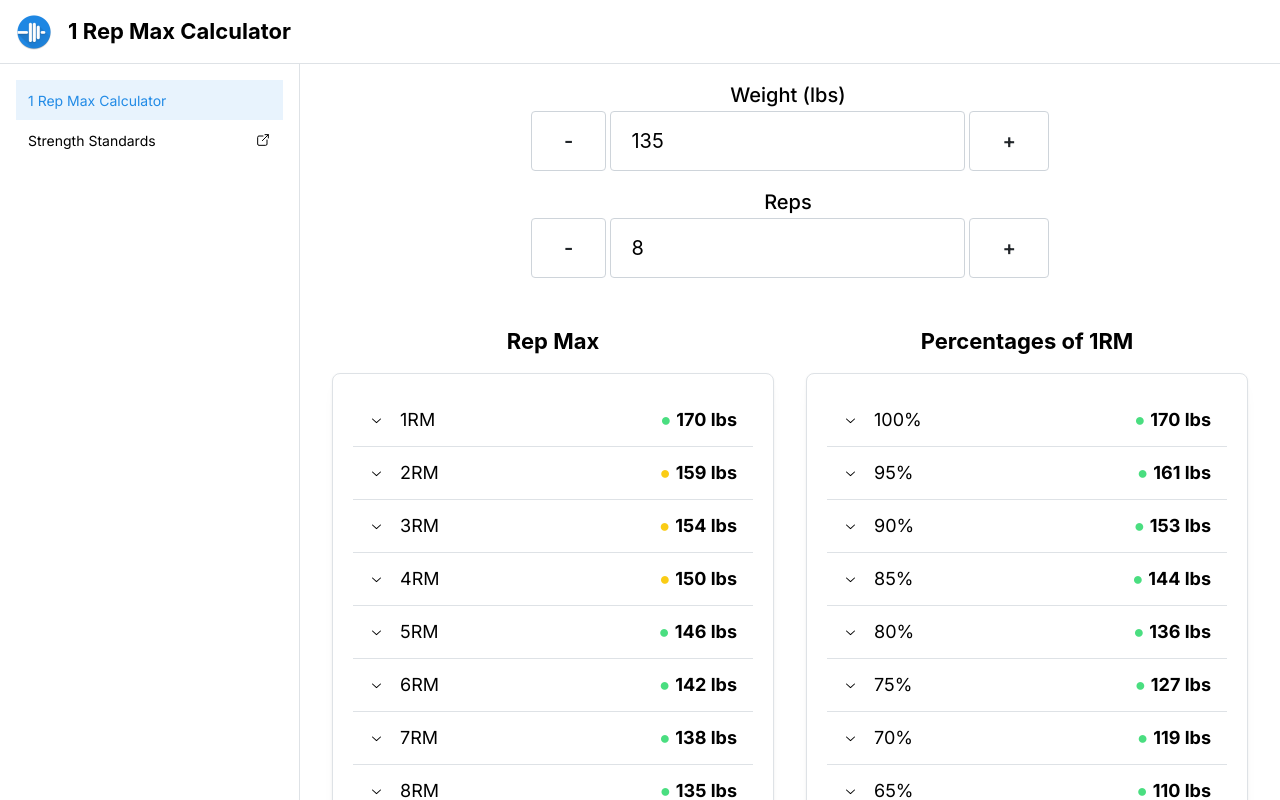
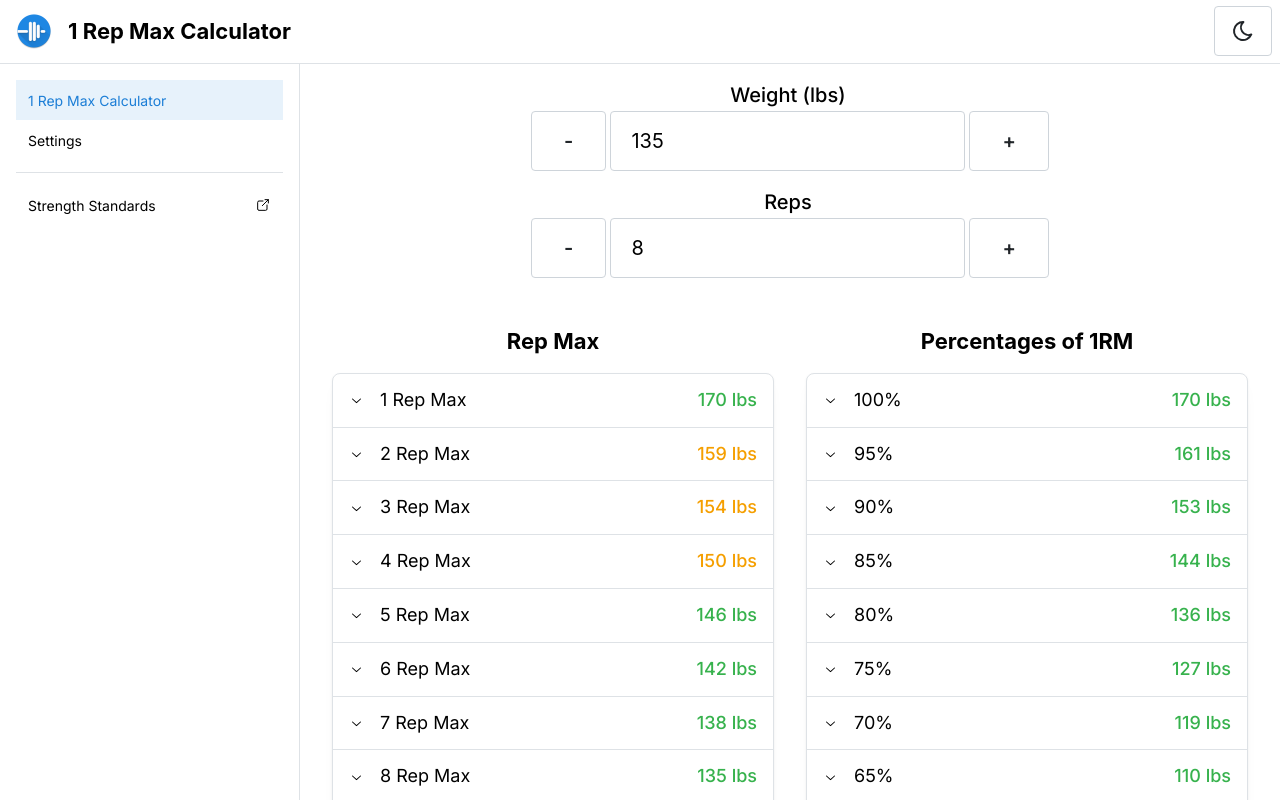
Before and after one commit to Deba9398/one-rep-max-web, a Next.js app: page / in a window 1280 px wide. Shown: the top 800 px of the page. Built offline with nearby package versions, Linux system fonts and the light colour scheme.

Commit message:
Color and theme updates

```diff
--- a/app/layout.tsx
+++ b/app/layout.tsx
@@ -22,12 +22,15 @@ export default function RootLayout({
 }) {
   return (
     <html lang='en'>
-      <head>
+      <body className={inter.className}>
+        <MantineProvider
+          defaultColorScheme='auto'
+          theme={{ primaryShade: { light: 7, dark: 4 } }}
+        >
+          {children}
+        </MantineProvider>
+        <GoogleAnalytics />
         <ColorSchemeScript />
-      </head>
-      <body className={inter.className}>
-        <MantineProvider defaultColorScheme='auto'>{children}</MantineProvider>
-        <GoogleAnalytics />
       </body>
     </html>
   );
--- a/app/page.tsx
+++ b/app/page.tsx
@@ -1,9 +1,4 @@
 'use client';
-import { AppShell, Burger, Group, NavLink, Title } from '@mantine/core';
-import { useDisclosure } from '@mantine/hooks';
-import { IconExternalLink } from '@tabler/icons-react';
-import Image from 'next/image';
-
 import dynamic from 'next/dynamic';
 
 const OneRepMaxCalc = dynamic(() => import('../components/OneRepMaxCalc'), {
@@ -11,46 +6,5 @@ const OneRepMaxCalc = dynamic(() => import('../components/OneRepMaxCalc'), {
 });
 
 export default function Home() {
-  const [opened, { toggle }] = useDisclosure();
-
-  return (
-    <AppShell
-      header={{ height: 64 }}
-      navbar={{
-        width: 300,
-        breakpoint: 'sm',
-        collapsed: { mobile: !opened },
-      }}
-      padding='md'
-    >
-      <AppShell.Header>
-        <Group h='100%' px='md'>
-          <Burger opened={opened} onClick={toggle} hiddenFrom='sm' size='sm' />
-          <Image
-            src='/logo.png'
-            alt='1RM Calc Logo'
-            width={36}
-            height={36}
-            priority
-          />
-          <Title order={3} className='pb-4 pt-4 text-center'>
-            1 Rep Max Calculator
-          </Title>
-        </Group>
-      </AppShell.Header>
-
-      <AppShell.Navbar p='md'>
-        <NavLink label='1 Rep Max Calculator' active />
-        <NavLink
-          label='Strength Standards'
-          href='https://exrx.net/Testing/WeightLifting/StrengthStandards'
-          target='_blank'
-          rightSection={<IconExternalLink size='1rem' stroke={1.5} />}
-        />
-      </AppShell.Navbar>
-      <AppShell.Main>
-        <OneRepMaxCalc />
-      </AppShell.Main>
-    </AppShell>
-  );
+  return <OneRepMaxCalc />;
 }
--- /dev/null
+++ b/app/settings/page.tsx
@@ -0,0 +1,10 @@
+'use client';
+import dynamic from 'next/dynamic';
+
+const SettingsNoSsr = dynamic(() => import('../../components/Settings'), {
+  ssr: false,
+});
+
+export default function Settings() {
+  return <SettingsNoSsr />;
+}
--- /dev/null
+++ b/app/template.tsx
@@ -0,0 +1,123 @@
+'use client';
+import {
+  AppShell,
+  Group,
+  Burger,
+  Title,
+  NavLink,
+  Divider,
+  Button,
+  useMantineColorScheme,
+  useComputedColorScheme,
+  Tooltip,
+} from '@mantine/core';
+import { useDisclosure } from '@mantine/hooks';
+import { IconExternalLink, IconMoon, IconSun } from '@tabler/icons-react';
+import Image from 'next/image';
+import Link from 'next/link';
+import { usePathname } from 'next/navigation';
+
+export default function Template({ children }: { children: React.ReactNode }) {
+  const [opened, { toggle }] = useDisclosure();
+
+  return (
+    <AppShell
+      header={{ height: 64 }}
+      navbar={{
+        width: 300,
+        breakpoint: 'sm',
+        collapsed: { mobile: !opened },
+      }}
+      padding='md'
+    >
+      <AppShell.Header>
+        <Group h='100%' w='100%'>
+          <div className='flex flex-1 items-center'>
+            <div className='flex-1'>
+              <Group h='100%' w='100%' px='md'>
+                <Burger
+                  opened={opened}
+                  onClick={toggle}
+                  hiddenFrom='sm'
+                  size='sm'
+                />
+                <Image
+                  src='/logo.png'
+                  alt='1RM Calc Logo'
+                  width={36}
+                  height={36}
+                  priority
+                />
+                <Title order={3} className='pb-4 pt-4 text-center'>
+                  1 Rep Max Calculator
+                </Title>
+              </Group>
+            </div>
+            <div className='px-2'>
+              <ColorSchemeToggle />
+            </div>
+          </div>
+        </Group>
+      </AppShell.Header>
+
+      <NavBar />
+      <AppShell.Main>{children}</AppShell.Main>
+    </AppShell>
+  );
+}
+
+function ColorSchemeToggle() {
+  const { setColorScheme } = useMantineColorScheme();
+  const computedColorScheme = useComputedColorScheme('light', {
+    getInitialValueInEffect: true,
+  });
+
+  return (
+    <Button
+      variant='default'
+      px={16}
+      size='lg'
+      onClick={() =>
+        setColorScheme(computedColorScheme === 'light' ? 'dark' : 'light')
+      }
+    >
+      {computedColorScheme === 'light' ? <IconMoon /> : <IconSun />}
+    </Button>
+  );
+}
+
+function NavBar() {
+  const pathname = usePathname();
+
+  const activeLinks = [
+    {
+      label: '1 Rep Max Calculator',
+      href: '/',
+    },
+    {
+      label: 'Settings',
+      href: '/settings',
+    },
+  ];
+
+  return (
+    <AppShell.Navbar p='md'>
+      {activeLinks.map((l) => (
+        <NavLink
+          key={l.label}
+          label={l.label}
+          component={Link}
+          href={l.href}
+          active={pathname === l.href}
+        />
+      ))}
+      <Divider my='sm' />
+      <NavLink
+        label='Strength Standards'
+        href='https://exrx.net/Testing/WeightLifting/StrengthStandards'
+        target='_blank'
+        rightSection={<IconExternalLink size='1rem' stroke={1.5} />}
+      />
+    </AppShell.Navbar>
+  );
+}
--- a/components/PercentagesTable.tsx
+++ b/components/PercentagesTable.tsx
@@ -4,7 +4,7 @@ import {
   MultiFormulaRepMaxValues,
   RepMaxValueType,
 } from '@/util/repMaxFormulas';
-import { Accordion, Card, Space, Title } from '@mantine/core';
+import { Accordion, Card, Space, Title, Text } from '@mantine/core';
 
 const InnerContent = ({
   values,
@@ -29,9 +29,9 @@ const InnerContent = ({
         </div>
         <div className='flex-1'>
           <Title order={4}>Std. Deviation</Title>
-          <div className={`${color}`}>
+          <Text c={color} fw={500}>
             ±{formatWeight(stdDeviation)} ({percentDeviation.toFixed(1)}%)
-          </div>
+          </Text>
         </div>
       </div>
       <Space h='lg' />
@@ -67,8 +67,9 @@ const PercentagesRow = ({
     <div className='flex text-lg'>
       <div className='flex-1'>{percentage}%</div>
       <div className='flex-none'>
-        <span className={color}>●</span>{' '}
-        <span className='font-bold'>{formatWeight(avg)}</span>
+        <Text c={color} size='lg' fw={500}>
+          {formatWeight(avg)}
+        </Text>
       </div>
     </div>
   );
@@ -87,7 +88,7 @@ export default function PercentagesTable({
     ) / repMaxValues[1].length;
 
   return (
-    <Card shadow='sm' padding='lg' radius='md' withBorder>
+    <Card shadow='sm' padding={0} radius='md' withBorder>
       <Accordion chevronPosition='left' multiple>
         {percentages.map((p) => (
           <Accordion.Item key={p} value={p.toString()}>
--- a/components/RepMaxTable.tsx
+++ b/components/RepMaxTable.tsx
@@ -1,10 +1,10 @@
 import { formatWeight } from '@/util/formatter';
-import { calculateMetrics, calculateStandardDeviation } from '@/util/mathUtils';
+import { calculateMetrics } from '@/util/mathUtils';
 import {
   MultiFormulaRepMaxValues,
   RepMaxValueType,
 } from '@/util/repMaxFormulas';
-import { Accordion, Card, Space, Title } from '@mantine/core';
+import { Accordion, Card, Space, Title, Text } from '@mantine/core';
 
 const RepMaxRow = ({
   repMax,
@@ -19,10 +19,11 @@ const RepMaxRow = ({
 
   return (
     <div className='flex text-lg'>
-      <div className='flex-1'>{repMax}RM</div>
+      <div className='flex-1'>{repMax} Rep Max</div>
       <div className='flex-none'>
-        <span className={color}>●</span>{' '}
-        <span className='font-bold'>{formatWeight(avg)}</span>
+        <Text size='lg' c={color} fw={500}>
+          {formatWeight(avg)}
+        </Text>
       </div>
     </div>
   );
@@ -51,9 +52,9 @@ const RepMaxRowContent = ({
         </div>
         <div className='flex-1'>
           <Title order={4}>Std. Deviation</Title>
-          <div className={`${color}`}>
+          <Text c={color} fw={500}>
             ±{formatWeight(stdDeviation, 1)} ({percentDeviation.toFixed(1)}%)
-          </div>
+          </Text>
         </div>
       </div>
       <Space h='lg' />
@@ -78,7 +79,7 @@ export default function RepMaxTable({
   repMaxValues: MultiFormulaRepMaxValues;
 }) {
   return (
-    <Card shadow='sm' padding='lg' radius='md' withBorder>
+    <Card shadow='sm' padding={0} radius='md' withBorder>
       <Accordion chevronPosition='left' multiple>
         {Object.keys(repMaxValues).map((key) => (
           <Accordion.Item key={key} value={key}>
--- /dev/null
+++ b/components/Settings.tsx
@@ -0,0 +1,69 @@
+import { getWeightUnits, setWeightUnits } from '@/util/formatter';
+import {
+  Card,
+  MantineColorScheme,
+  Radio,
+  Space,
+  Stack,
+  Title,
+  useMantineColorScheme,
+} from '@mantine/core';
+import { SetStateAction, useState } from 'react';
+
+export default function Settings() {
+  const { colorScheme, setColorScheme } = useMantineColorScheme();
+  const [unitPreference, setUnitPreference] = useState<string>(
+    getWeightUnits()
+  );
+
+  const updateUnitPreference = (val: SetStateAction<string>) => {
+    setWeightUnits(val.toString());
+    setUnitPreference(val);
+  };
+
+  const updateColorScheme = (val: SetStateAction<string>) => {
+    setColorScheme(val.toString() as MantineColorScheme);
+  };
+
+  return (
+    <div className='flex flex-col items-center'>
+      <Title order={3} className='pb-4 pt-4 text-center'>
+        Settings
+      </Title>
+
+      <Card
+        className='w-full max-w-[600px]'
+        shadow='sm'
+        padding='lg'
+        radius='md'
+        withBorder
+      >
+        <Radio.Group
+          name='unitPreference'
+          label='Preferred Units'
+          value={unitPreference}
+          onChange={updateUnitPreference}
+        >
+          <Stack mt='xs'>
+            <Radio value='lbs' label='Imperial (lbs)' />
+            <Radio value='kg' label='Metric (kg)' />
+          </Stack>
+        </Radio.Group>
+
+        <Space h='xl' />
+        <Radio.Group
+          name='theme'
+          label='Theme'
+          value={colorScheme}
+          onChange={updateColorScheme}
+        >
+          <Stack mt='xs'>
+            <Radio value='auto' label='Auto' />
+            <Radio value='light' label='Light' />
+            <Radio value='dark' label='Dark' />
+          </Stack>
+        </Radio.Group>
+      </Card>
+    </div>
+  );
+}
--- a/util/formatter.ts
+++ b/util/formatter.ts
@@ -1,4 +1,4 @@
-let cachedUnitPreference: string | null = readUnitPreference();
+let cachedUnitPreference: string = readUnitPreference();
 
 function readUnitPreference() {
   const userPref = localStorage.getItem('unitPreference');
@@ -9,12 +9,10 @@ function readUnitPreference() {
   return navigator.language.startsWith('en-US') ? 'lbs' : 'kg';
 }
 
-// Event listener to update cache when local storage changes
-window.addEventListener('storage', (event) => {
-  if (event.key === 'unitPreference') {
-    cachedUnitPreference = event.newValue;
-  }
-});
+export function setWeightUnits(units: string) {
+  cachedUnitPreference = units;
+  localStorage.setItem('unitPreference', units);
+}
 
 export function getWeightUnits() {
   return cachedUnitPreference;
--- a/util/mathUtils.ts
+++ b/util/mathUtils.ts
@@ -28,11 +28,7 @@ export const calculateMetrics = (values: number[]) => {
   const percentDeviation = (stdDeviation / avg) * 100;
 
   const color =
-    percentDeviation <= 2
-      ? 'text-green-400'
-      : percentDeviation <= 4
-      ? 'text-yellow-400'
-      : 'text-red-400';
+    percentDeviation <= 2 ? 'green' : percentDeviation <= 4 ? 'yellow' : 'red';
 
   return {
     avg,
```
